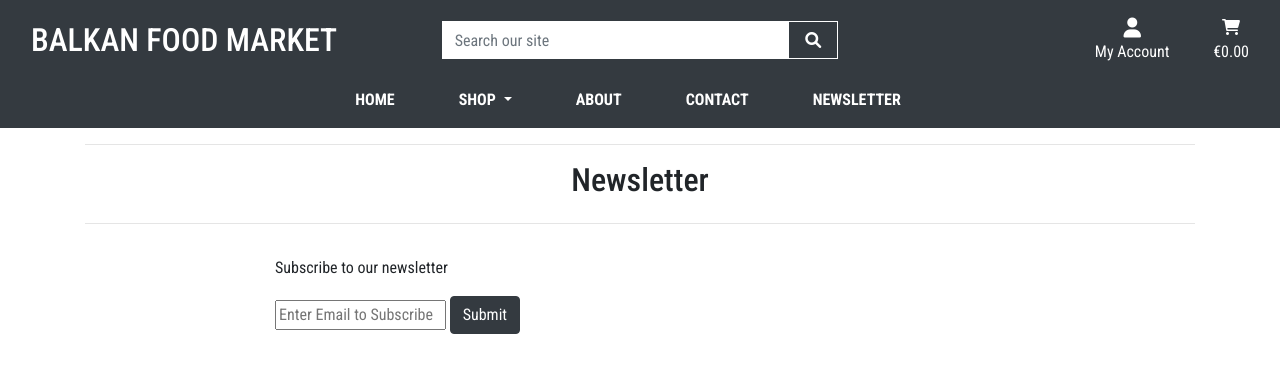
After one commit to dcigic92/pp5-balkan-food-market, a Django app: page /newsletter/ in a window 1280 px wide. The commit adds this page. Shown: the top 373 px of the page. Run offline with Django 4.2, Linux system fonts and the light colour scheme; some libraries are stand-ins or nearby versions; some web fonts are replaced.

Commit message:
Add mailchimp newsletter subscription

```diff
--- a/balkan_food_market/settings.py
+++ b/balkan_food_market/settings.py
@@ -177,3 +177,8 @@ STRIPE_CURRENCY = 'eur'
 STRIPE_PUBLIC_KEY = os.environ.get('STRIPE_PUBLIC_KEY', '')
 STRIPE_SECRET_KEY = os.environ.get('STRIPE_SECRET_KEY', '')
 STRIPE_WH_SECRET = os.environ.get('STRIPE_WH_SECRET', '')
+
+# MAILCHIMP CREDENTIALS
+MAILCHIMP_API_KEY = os.environ.get('MAILCHIMP_API_KEY')
+MAILCHIMP_DATA_CENTER = os.environ.get('MAILCHIMP_DATA_CENTER')
+MAILCHIMP_EMAIL_LIST_ID = os.environ.get('MAILCHIMP_EMAIL_LIST_ID')
--- /dev/null
+++ b/home/templates/home/newsletter.html
@@ -0,0 +1,27 @@
+{% extends "base.html" %}
+{% load static %}
+
+
+{% block content %}
+<div class="container mb-2">
+    <div class="row">
+        <div class="col">
+            <hr>
+            <h2 class="text-center mb-4">Newsletter</h2>
+            <hr>
+        </div>
+    </div>
+    <div class="row">
+        <div class="col-md-8 mt-3 offset-md-2">
+            <p>Subscribe to our newsletter</p>
+            <form method="post" action="{% url 'newsletter' %}">
+            {% csrf_token %}
+            <div class="form-group">
+                <input type="email" name="email" placeholder="Enter Email to Subscribe">
+                <button class="btn btn-dark right" type="submit">Submit</button>
+            </div>
+        </div>
+    </div>
+</div>
+
+{% endblock %}
--- a/home/urls.py
+++ b/home/urls.py
@@ -4,4 +4,5 @@ from . import views
 
 urlpatterns = [
     path('', views.index, name='home'),
+    path('newsletter/', views.newsletter, name='newsletter'),
 ]
--- a/home/views.py
+++ b/home/views.py
@@ -1,6 +1,45 @@
 from django.shortcuts import render
+from django.contrib import messages
+
+from django.conf import settings
+from mailchimp_marketing import Client
+from mailchimp_marketing.api_client import ApiClientError
+import json
+
+
+# Mailchimp Settings
+API_KEY = settings.MAILCHIMP_API_KEY
+SERVER = settings.MAILCHIMP_DATA_CENTER
+LIST_ID = settings.MAILCHIMP_EMAIL_LIST_ID
+
 
 def index(request):
     """ A view to return the index page """
 
     return render(request, 'home/index.html')
+
+
+def newsletter(request):
+    """ A view to allow users to subscribe to
+    email newsletter using Mailchimp. """
+    if request.method == "POST":
+        email = request.POST['email']
+        mailchimp = Client()
+        mailchimp.set_config({
+            "api_key": API_KEY,
+            "server": SERVER,
+        })
+
+        member_info = {
+            "email_address": email,
+            "status": "subscribed",
+        }
+
+        try:
+            mailchimp.lists.add_list_member(LIST_ID, member_info)
+            messages.success(request, 'Thank you for subscribing!')
+        except ApiClientError as error:
+            error_message = json.loads(error.text)['detail']
+            messages.error(request, f'{error_message}')
+
+    return render(request, "home/newsletter.html")
--- a/templates/includes/main-nav.html
+++ b/templates/includes/main-nav.html
@@ -31,7 +31,7 @@
         </li>
 
         <li class="nav-item">
-            <a class="logo-font font-weight-bold nav-link text-white mr-5" href="" id="newsletter-link">
+            <a class="logo-font font-weight-bold nav-link text-white mr-5" href="{% url 'newsletter' %}" id="newsletter-link">
                 NEWSLETTER
             </a>
         </li>
```
